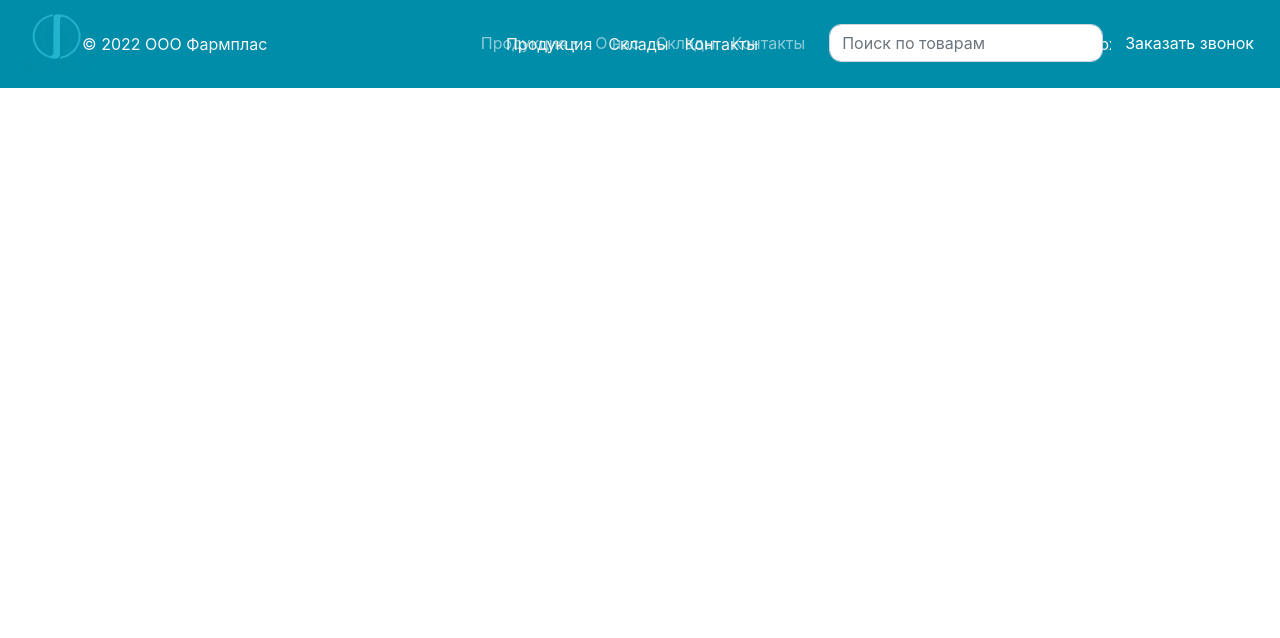
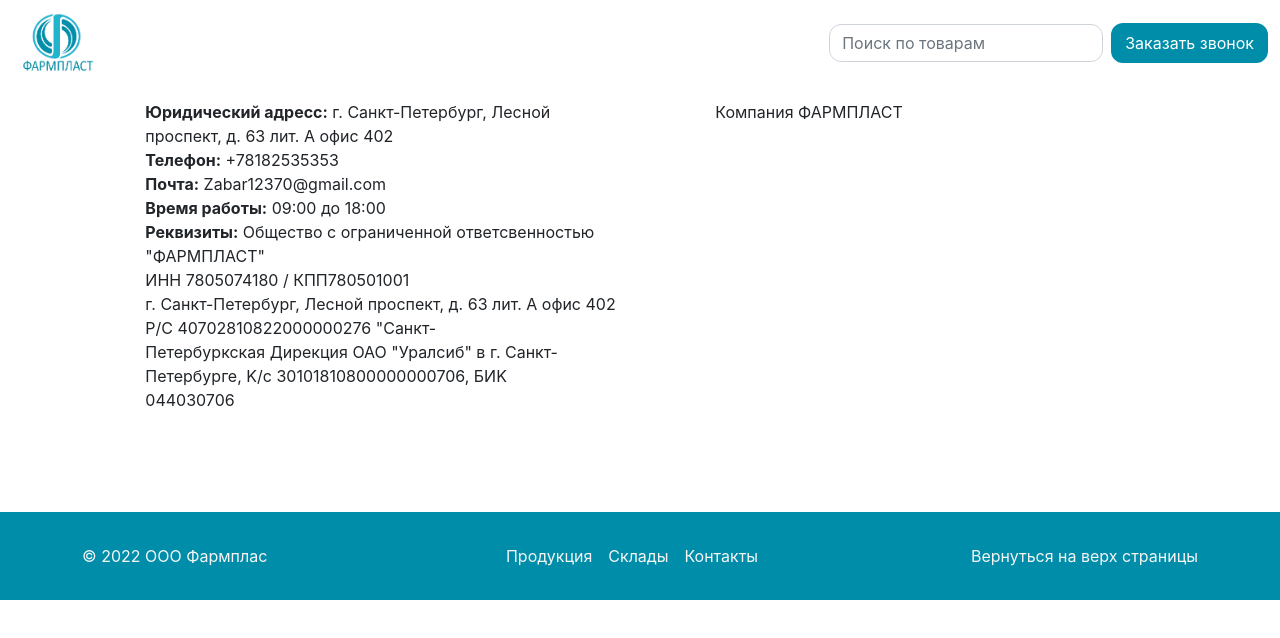
Before and after one commit to fullstack7777/farmplast, a React (Create React App) app: page /contacts in a window 1280 px wide. Shown: the top 638 px of the page. Built offline with nearby package versions, Linux system fonts and the light colour scheme.

Commit message:
about, contact, warehouse added

```diff
--- a/public/css/style.css
+++ b/public/css/style.css
@@ -158,3 +158,13 @@
         text-align: center!important;
     }
 }
+
+#section-contacts{
+    margin-left: 100pt;
+    margin-top: 100px;
+    margin-bottom: 100px;
+}
+
+#section-contacts span{
+    font-weight: bold;
+}
--- a/src/App.tsx
+++ b/src/App.tsx
@@ -10,6 +10,9 @@
 import {HomePage} from "./components/home/home_page";
 import {ProductPage} from "./components/products/product_page";
 import Footer from "./components/base/footer";
+import {AboutUsPage} from "./components/aboutus/aboutus_page";
+import {ContactsPage} from "./components/contacts/contacts_page";
+import {WarehousePage} from "./components/warehouse/warehouse_page";
 
 function App() {
   return (
@@ -19,6 +22,9 @@
             <Routes>
                 <Route path="/" element={<HomePage />} />
                 <Route path="/products" element={<ProductPage />} />
+                <Route path="/about-us" element={<AboutUsPage />} />
+                <Route path="/contacts" element={<ContactsPage />} />
+                <Route path="/warehouse" element={<WarehousePage />} />
             </Routes>
         </BrowserRouter>
         <Footer/>
--- /dev/null
+++ b/src/components/aboutus/aboutus_page.js
@@ -0,0 +1,11 @@
+import React from 'react';
+
+export class AboutUsPage extends React.Component {
+    render() {
+        return (
+            <div>
+
+            </div>
+        );
+    }
+}
--- /dev/null
+++ b/src/components/contacts/contacts_page.js
@@ -0,0 +1,30 @@
+import React from 'react';
+import Container from "react-bootstrap/Container";
+import {Col, Row} from "react-bootstrap";
+
+export class ContactsPage extends React.Component {
+    render() {
+        return (
+            <div>
+                <Container id="section-contacts">
+                    <Row >
+                        <Col >
+                            <div><span>Юридический адресс:</span> г. Санкт-Петербург, Лесной <br />проспект, д. 63 лит. А офис 402</div>
+                            <div><span>Телефон:</span> +78182535353</div>
+                            <div><span style={{fontWeight: "bold"}}>Почта:</span> Zabar12370@gmail.com</div>
+                            <div><span style={{fontWeight: "bold"}}>Время работы:</span> 09:00 до 18:00</div>
+                            <div><span style={{fontWeight: "bold"}}>Реквизиты:</span> Общество с ограниченной ответсвенностью <br />"ФАРМПЛАСТ" <br/> ИНН 7805074180 / КПП780501001<br/>
+                                г. Санкт-Петербург, Лесной проспект, д. 63 лит. А офис 402<br/> P/C 40702810822000000276 "Cанкт-<br/>
+                                Петербуркская Дирекция ОАО "Уралсиб" в г. Санкт-<br/> Петербурге, K/c 30101810800000000706, БИK<br/>
+                                044030706</div>
+                        </Col>
+                        <Col>
+                            <div>Компания ФАРМПЛАСТ </div>
+                        </Col>
+                    </Row>
+
+                </Container>
+            </div>
+        );
+    }
+}
--- a/src/components/home/components/about-section.js
+++ b/src/components/home/components/about-section.js
@@ -20,15 +20,15 @@
                             <FontAwesomeIcon icon={faStop} color={'#008DA9'} style={{marginRight:'10px'}} />
                             Объем отгружаемой продукций свыше <span className="custom-bold">200 000 тонн</span> ежегодно;
                         </li>
-                        <li><FontAwesomeIcon icon={faStop} color={'#008DA9'} style={{marginRight:'10px'}} /><span className="custom-bold">Отсрочка</span> платежа;</li>
-                        <li><FontAwesomeIcon icon={faStop} color={'#008DA9'} style={{marginRight:'10px'}} />Склады по всей России;</li>
-                        <li><FontAwesomeIcon icon={faStop} color={'#008DA9'} style={{marginRight:'10px'}} />Мощность складов 5 000 тонн единовременного хранения;</li>
-                        <li><FontAwesomeIcon icon={faStop} color={'#008DA9'} style={{marginRight:'10px'}} />Отгрузки со склада от 25кг;</li>
-                        <li><FontAwesomeIcon icon={faStop} color={'#008DA9'} style={{marginRight:'10px'}} />Доставки <span className="custom-bold">по всей России</span>по всей России;</li>
-                        <li><FontAwesomeIcon icon={faStop} color={'#008DA9'} style={{marginRight:'10px'}} />Информирование клиента по состоянию рынка, ценообразованию, тенденциям;</li>
-                        <li><FontAwesomeIcon icon={faStop} color={'#008DA9'} style={{marginRight:'10px'}} />Помощь в подборке новых, подходящих именно для конкретного клиента марок полимеров;</li>
-                        <li><FontAwesomeIcon icon={faStop} color={'#008DA9'} style={{marginRight:'10px'}} />Помощь в объединение усилий клиентов из разных, но пересекающихся сегментах, для расширения предлагаемой линейки продукции;</li>
-                        <li><FontAwesomeIcon icon={faStop} color={'#008DA9'} style={{marginRight:'10px'}} />На основе наших знаний и возможностей  рекомендации по привлечению банковских продуктов, факторинга и т.д;</li>
+                        <li><FontAwesomeIcon icon={faStop} color={'#008DA9'} style={{marginRight:'5px'}} /><span className="custom-bold">Отсрочка</span> платежа;</li>
+                        <li><FontAwesomeIcon icon={faStop} color={'#008DA9'} style={{marginRight:'5px'}} />Склады по всей России;</li>
+                        <li><FontAwesomeIcon icon={faStop} color={'#008DA9'} style={{marginRight:'5px'}} />Мощность складов 5 000 тонн единовременного хранения;</li>
+                        <li><FontAwesomeIcon icon={faStop} color={'#008DA9'} style={{marginRight:'5px'}} />Отгрузки со склада от 25кг;</li>
+                        <li><FontAwesomeIcon icon={faStop} color={'#008DA9'} style={{marginRight:'5px'}} />Доставки <span className="custom-bold">по всей России</span>по всей России;</li>
+                        <li><FontAwesomeIcon icon={faStop} color={'#008DA9'} style={{marginRight:'5px'}} />Информирование клиента по состоянию рынка, ценообразованию, тенденциям;</li>
+                        <li><FontAwesomeIcon icon={faStop} color={'#008DA9'} style={{marginRight:'5px'}} />Помощь в подборке новых, подходящих именно для конкретного клиента марок полимеров;</li>
+                        <li><FontAwesomeIcon icon={faStop} color={'#008DA9'} style={{marginRight:'5px'}} />Помощь в объединение усилий клиентов из разных, но пересекающихся сегментах, для расширения предлагаемой линейки продукции;</li>
+                        <li><FontAwesomeIcon icon={faStop} color={'#008DA9'} style={{marginRight:'5px'}} />На основе наших знаний и возможностей  рекомендации по привлечению банковских продуктов, факторинга и т.д;</li>
                     </ul>
                 </div>
             </Container>
--- /dev/null
+++ b/src/components/warehouse/warehouse_page.js
@@ -0,0 +1,11 @@
+import React from 'react';
+
+export class WarehousePage extends React.Component {
+    render() {
+        return (
+            <div>
+
+            </div>
+        );
+    }
+}
```
